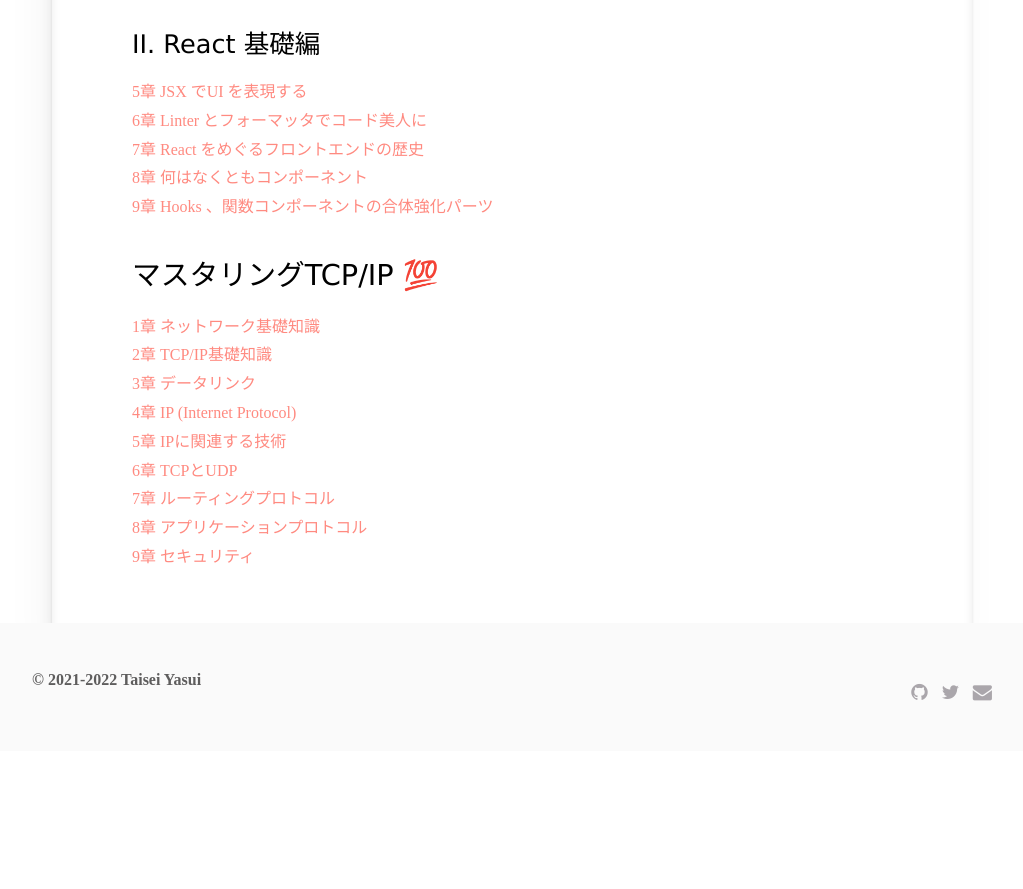
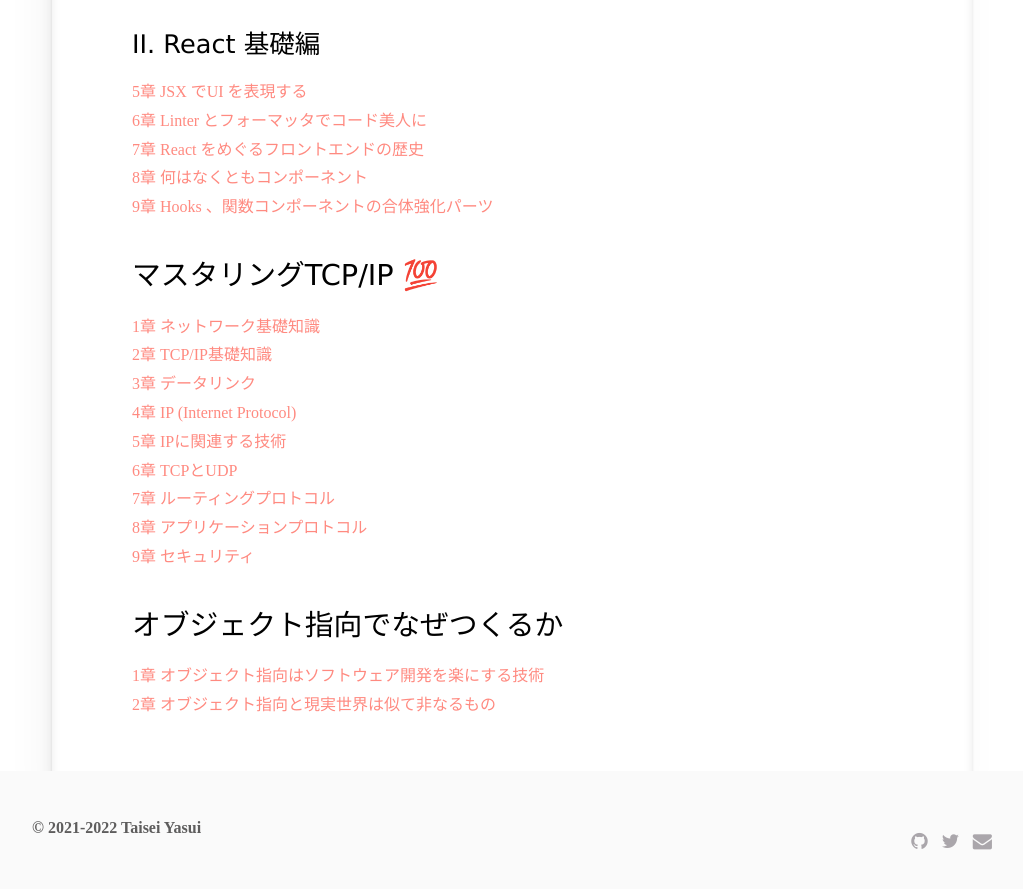
Before and after one commit to taisei-13046/TIL_pages, a Jekyll site: the page built from summary.md, in a window 1280 px wide and 900 px high, scrolled down 1104 px. Shown: the top 889 px of the window, without its empty margins (128-1151 px from the left). Built offline with Jekyll 4.4.1, drawn with Linux system fonts in a browser that asks for light colours; before the commit the page ends 1855 px from its top, so only the background shows below that.

Commit message:
Update summary.md

```diff
--- a/summary.md
+++ b/summary.md
@@ -49,3 +49,7 @@
 [7章 ルーティングプロトコル](https://married-look-b3b.notion.site/7-7463c8e484c8493f8db77cd014ab6cee)
 [8章 アプリケーションプロトコル](https://married-look-b3b.notion.site/8-0f5e75da4e86491585cf63826296c1ec)
 [9章 セキュリティ](https://married-look-b3b.notion.site/9-ce66857d15394631abd6e70d43847337)
+
+## オブジェクト指向でなぜつくるか
+[1章 オブジェクト指向はソフトウェア開発を楽にする技術](https://married-look-b3b.notion.site/1-efdb31e10eb14069a090bf8233798907)
+[2章 オブジェクト指向と現実世界は似て非なるもの](https://married-look-b3b.notion.site/2-1c9f34d513584b19bbc113b81cab6e4b)
```
